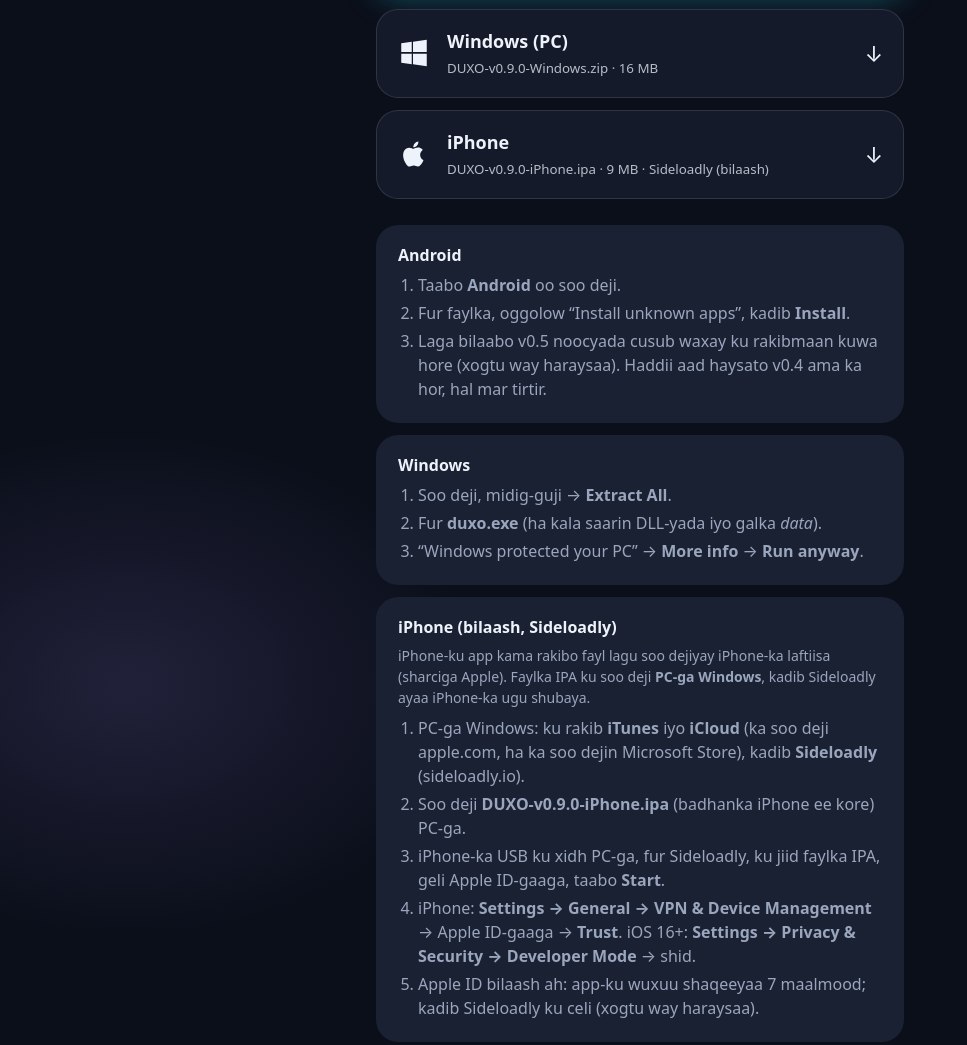
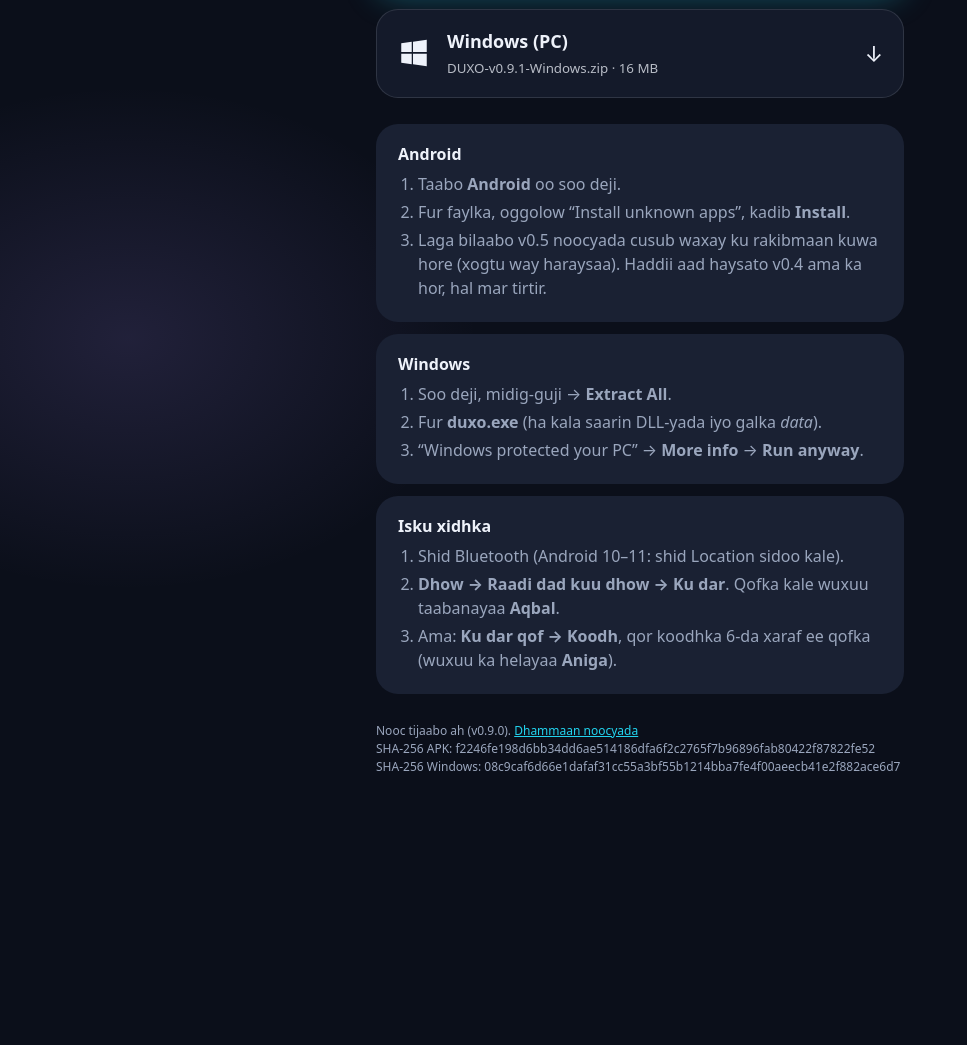
Before and after one commit to farahabdishakur/DUXO, a plain HTML site: page index.html in a window 1280 px wide. Shown: the part 402-1447 px from the top of the page, without its empty margins (0-967 px from the left). After the commit the page ends 1234 px from the top, so only its background shows below. Drawn offline with Linux system fonts and the light colour scheme.

Commit message:
PC v0.9.1

```diff
--- a/index.html
+++ b/index.html
@@ -67,15 +67,9 @@
     <span class="arrow">↓</span>
   </a>
 
-  <a id="windows" class="dl" href="https://github.com/farahabdishakur/DUXO/releases/download/v0.9.0/DUXO-v0.9.0-Windows.zip" download>
+  <a id="windows" class="dl" href="https://github.com/farahabdishakur/DUXO/releases/download/v0.9.1/DUXO-v0.9.1-Windows.zip" download>
     <svg viewBox="0 0 24 24" fill="currentColor" aria-hidden="true"><path d="M3 5.1l7.4-1v7.2H3V5.1zm8.3-1.1L21 2.7v8.6h-9.7V4zM3 12.6h7.4v7.3L3 18.9v-6.3zm8.3 0H21v8.7l-9.7-1.3v-7.4z"/></svg>
-    <span><b>Windows (PC)</b><small>DUXO-v0.9.0-Windows.zip · 16 MB</small></span>
-    <span class="arrow">↓</span>
-  </a>
-
-  <a id="iphone" class="dl" href="https://github.com/farahabdishakur/DUXO/releases/download/v0.9.0/DUXO-v0.9.0-iPhone.ipa" download>
-    <svg viewBox="0 0 24 24" fill="currentColor" aria-hidden="true"><path d="M16.37 12.6c-.02-2.24 1.83-3.32 1.91-3.37-1.04-1.52-2.66-1.73-3.24-1.75-1.38-.14-2.69.81-3.39.81-.7 0-1.78-.79-2.92-.77-1.5.02-2.89.87-3.66 2.22-1.56 2.71-.4 6.72 1.12 8.92.74 1.07 1.63 2.28 2.79 2.24 1.12-.05 1.54-.72 2.89-.72 1.35 0 1.73.72 2.91.7 1.2-.02 1.96-1.09 2.7-2.17.85-1.24 1.2-2.45 1.22-2.51-.03-.01-2.33-.9-2.35-3.56zM14.15 6.02c.62-.75 1.03-1.78.92-2.82-.89.04-1.97.59-2.6 1.34-.57.66-1.07 1.72-.94 2.73.99.08 2-.5 2.62-1.25z"/></svg>
-    <span><b>iPhone</b><small>DUXO-v0.9.0-iPhone.ipa · 9 MB · Sideloadly (bilaash)</small></span>
+    <span><b>Windows (PC)</b><small>DUXO-v0.9.1-Windows.zip · 16 MB</small></span>
     <span class="arrow">↓</span>
   </a>
 
@@ -95,17 +89,6 @@
       <li>“Windows protected your PC” → <b>More info</b> → <b>Run anyway</b>.</li>
     </ol>
   </section>
-  <section class="steps" id="iphone-steps">
-    <h2>iPhone (bilaash, Sideloadly)</h2>
-    <p class="note">iPhone-ku app kama rakibo fayl lagu soo dejiyay iPhone-ka laftiisa (sharciga Apple). Faylka IPA ku soo deji <b>PC-ga Windows</b>, kadib Sideloadly ayaa iPhone-ka ugu shubaya.</p>
-    <ol>
-      <li>PC-ga Windows: ku rakib <b>iTunes</b> iyo <b>iCloud</b> (ka soo deji apple.com, ha ka soo dejin Microsoft Store), kadib <b>Sideloadly</b> (sideloadly.io).</li>
-      <li>Soo deji <b>DUXO-v0.9.0-iPhone.ipa</b> (badhanka iPhone ee kore) PC-ga.</li>
-      <li>iPhone-ka USB ku xidh PC-ga, fur Sideloadly, ku jiid faylka IPA, geli Apple ID-gaaga, taabo <b>Start</b>.</li>
-      <li>iPhone: <b>Settings → General → VPN &amp; Device Management</b> → Apple ID-gaaga → <b>Trust</b>. iOS 16+: <b>Settings → Privacy &amp; Security → Developer Mode</b> → shid.</li>
-      <li>Apple ID bilaash ah: app-ku wuxuu shaqeeyaa 7 maalmood; kadib Sideloadly ku celi (xogtu way haraysaa).</li>
-    </ol>
-  </section>
   <section class="steps">
     <h2>Isku xidhka</h2>
     <ol>
@@ -118,31 +101,17 @@
   <footer>
     Nooc tijaabo ah (v0.9.0). <a href="https://github.com/farahabdishakur/DUXO/releases">Dhammaan noocyada</a><br>
     SHA-256 APK: f2246fe198d6bb34dd6ae514186dfa6f2c2765f7b96896fab80422f87822fe52<br>
-    SHA-256 Windows: 2b5b17a5d710941bd69b4c5c4b88e52f3f83da424484e2860dcb5519d22b095f
+    SHA-256 Windows: 08c9caf6d66e1dafaf31cc55a3bf55b1214bba7fe4f00aeecb41e2f882ace6d7
   </footer>
 </main>
 <script>
   // Put the right download first and highlight it.
   var ua = navigator.userAgent || '';
-  var pick = /iPhone|iPad|iPod/i.test(ua) ? 'iphone'
-    : /Android/i.test(ua) ? 'android'
+  var pick = /Android/i.test(ua) ? 'android'
     : /Windows/i.test(ua) ? 'windows' : 'android';
   var el = document.getElementById(pick);
   el.classList.add('primary');
   el.parentNode.insertBefore(el, document.getElementById('android'));
-  if (pick === 'iphone') {
-    // An iPhone cannot install an IPA it downloads itself: point to the steps.
-    el.removeAttribute('download');
-    el.href = '#iphone-steps';
-    el.querySelector('small').textContent = 'Ku soo deji PC-ga, ku shub Sideloadly ↓';
-    // Move the iPhone steps to the top, with a plain warning above them.
-    var steps = document.getElementById('iphone-steps');
-    steps.parentNode.insertBefore(steps, document.querySelector('.steps'));
-    var warn = document.createElement('p');
-    warn.className = 'warn';
-    warn.textContent = 'iPhone-ka laftiisa lagama rakibi karo faylka (sharciga Apple). Boggan ku fur PC-ga Windows, kadib raac tallaabooyinka hoose.';
-    steps.parentNode.insertBefore(warn, steps);
-  }
 </script>
 </body>
 </html>
```
